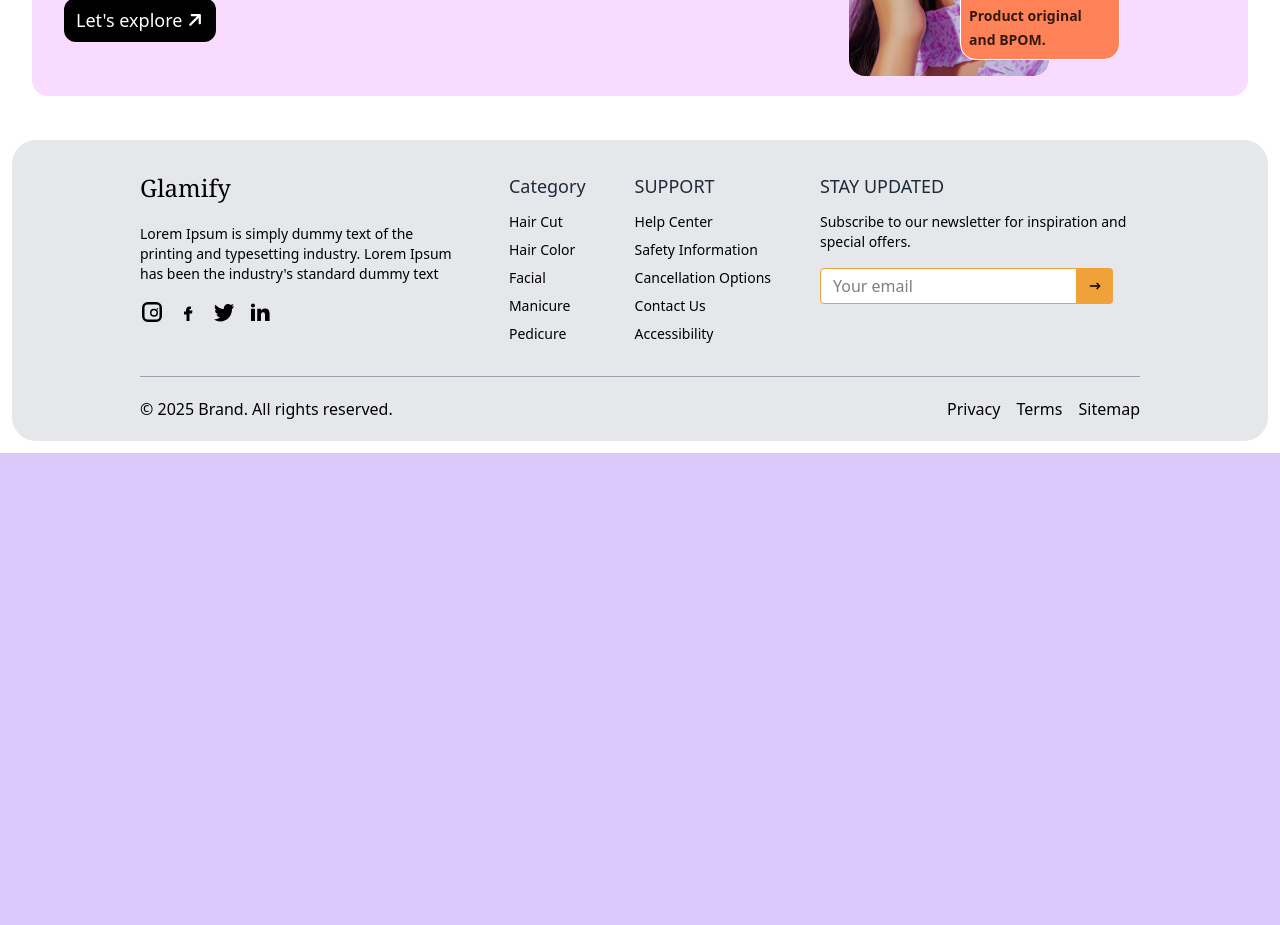
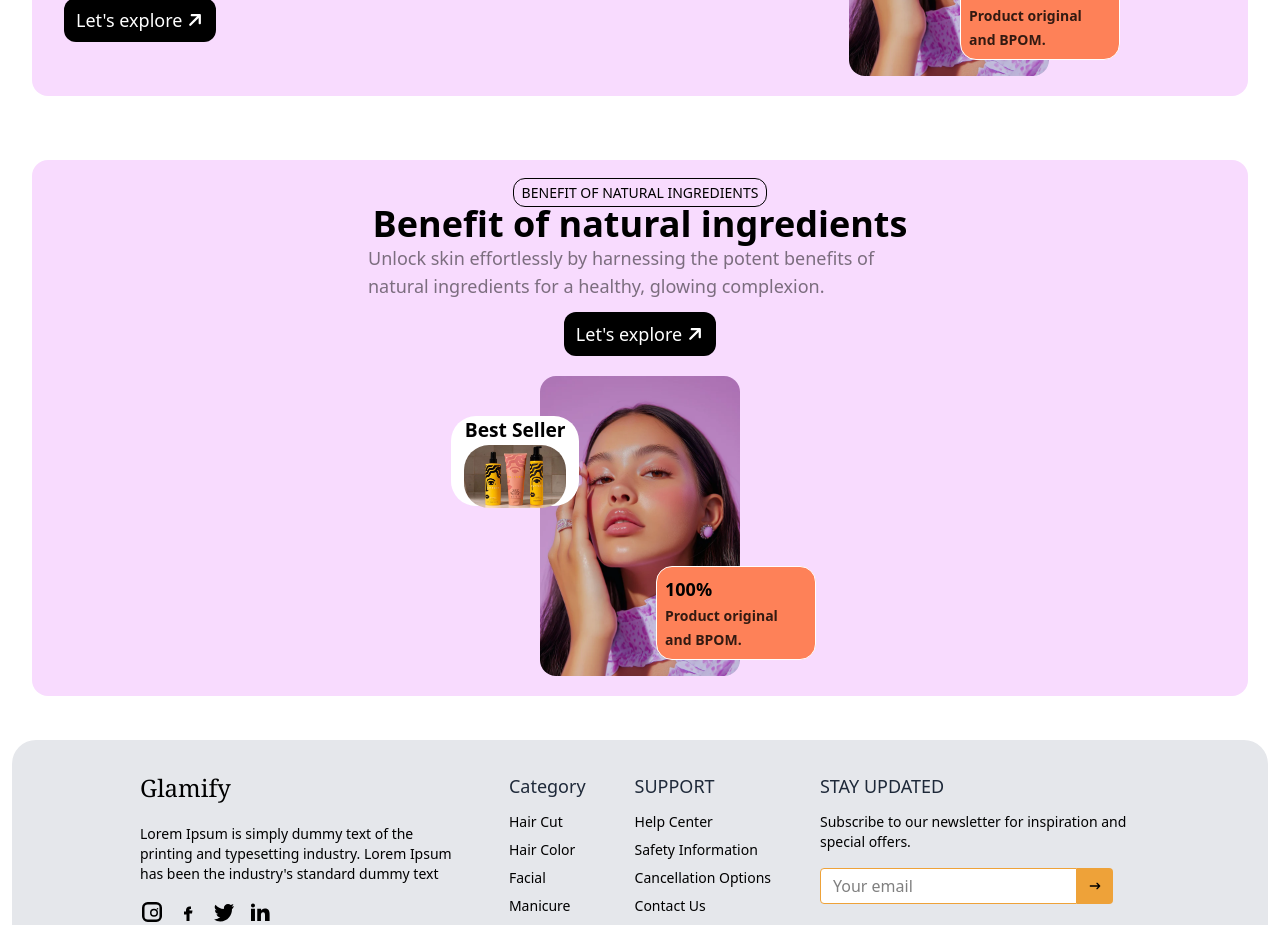
Before and after one commit to Thamidu-Nadun/Glamify, a React (Vite) app in the folder client/: page / in a window 1280 px wide. Shown: the part 1800-2725 px from the top of the page. Before the commit the page ends 2253 px from the top, so only its background shows below. Built offline with nearby package versions, Linux system fonts and the light colour scheme.

Commit message:
Revert "Remove AboutS.jsx"
This reverts commit 50890fec225ac1333b5da9df6af47494056096be.

```diff
--- /dev/null
+++ b/client/src/pages/Home/About/AboutS.jsx
@@ -0,0 +1,50 @@
+import React from 'react';
+import { FaArrowRight } from 'react-icons/fa6';
+import women_image from '../assets/Serene_Portrait_of_a_Young_Woman.jpg';
+import productImage from '../assets/product.jpg';
+import './About.css';
+
+function AboutS() {
+  return (
+    <div className="flex h-fit w-screen items-center justify-center bg-white p-[2rem]">
+      <div className="flex h-full w-full flex-col items-center gap-5 rounded-2xl bg-[#f8dbfe] py-5">
+        <div className="box-action flex w-[50%] flex-col items-center justify-center pr-[2rem] pl-[2rem]">
+          <div className="text-center">
+            <span className="w-fit rounded-xl border border-black bg-transparent px-2 py-1 text-center text-sm">
+              BENEFIT OF NATURAL INGREDIENTS
+            </span>
+            <h3 className="font-sans text-4xl font-semibold">
+              Benefit of natural ingredients
+            </h3>
+          </div>
+          <p className="text-lg font-normal text-black/50">
+            Unlock skin effortlessly by harnessing the potent benefits of
+            natural ingredients for a healthy, glowing complexion.
+          </p>
+          <button className="mt-3 flex w-fit items-center gap-1 rounded-xl bg-black px-3 py-2 text-lg text-white">
+            Let's explore <FaArrowRight className="rotate-[-45deg]" />
+          </button>
+        </div>
+        <div className="box-image relative flex w-[50%] flex-col items-center justify-center">
+          <div className="seller">
+            <span>Best Seller</span>
+            <img src={productImage} alt="A good product" />
+          </div>
+          <img
+            src={women_image}
+            alt="Serene_Portrait_of_a_Young_Woman"
+            className="w-50 rounded-2xl"
+          />
+          <div className="sm-box w-40 rounded-2xl border border-white bg-[#fe8158] p-2 font-semibold">
+            <div className="percentage text-lg">100%</div>
+            <span className="text-sm text-black/80">
+              Product original and BPOM.
+            </span>
+          </div>
+        </div>
+      </div>
+    </div>
+  );
+}
+
+export default AboutS;
--- a/client/src/pages/Home/Home.jsx
+++ b/client/src/pages/Home/Home.jsx
@@ -2,6 +2,7 @@ import React from 'react';
 import Hero from './Hero/Hero';
 import Appointment from './Appointment/Appointment';
 import About from './About/About';
+import AboutS from './About/AboutS';
 
 function Home() {
   return (
@@ -9,6 +10,7 @@ function Home() {
       <Hero />
       <Appointment />
       <About />
+      <AboutS />
     </>
   );
 }
```
